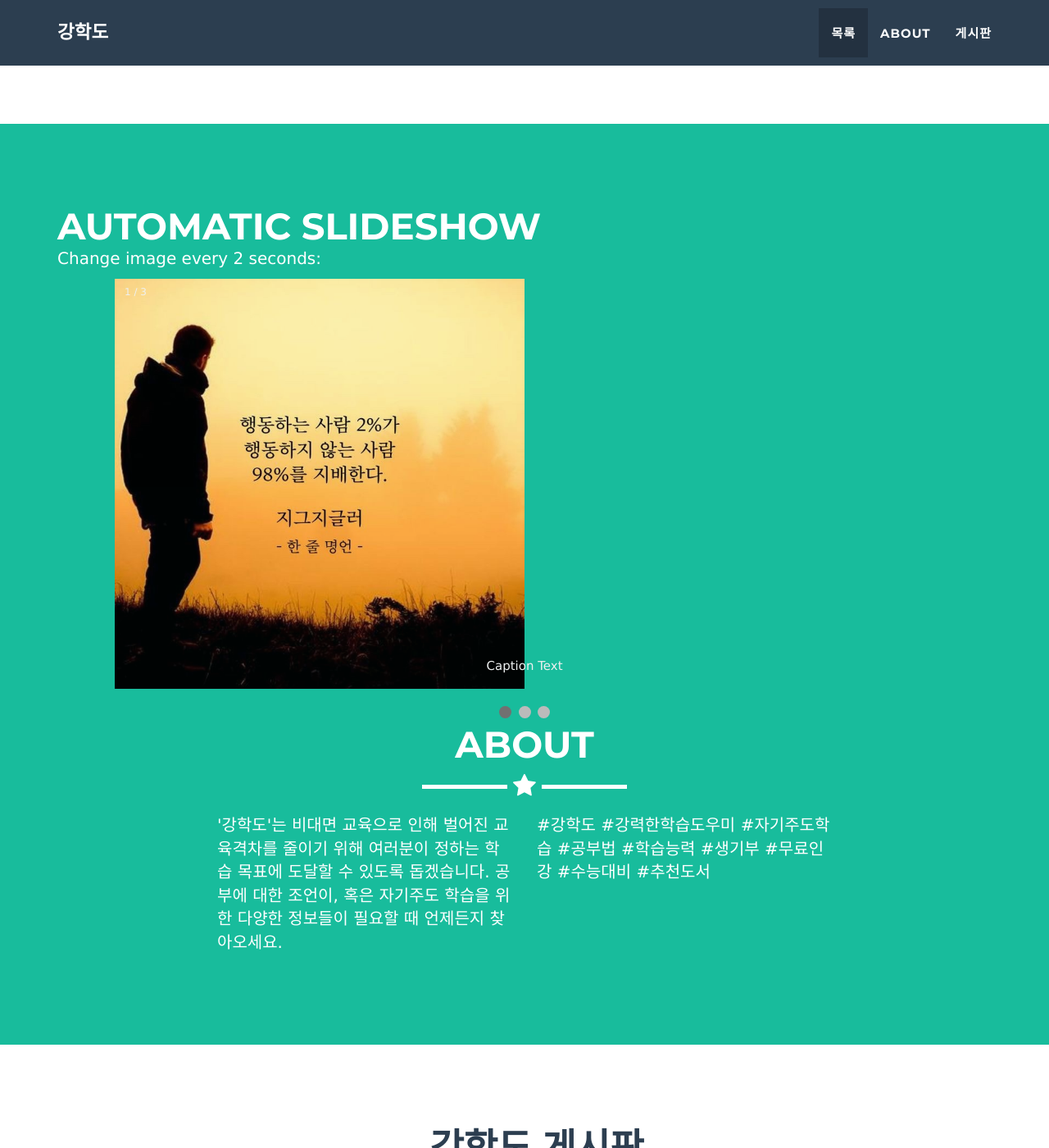
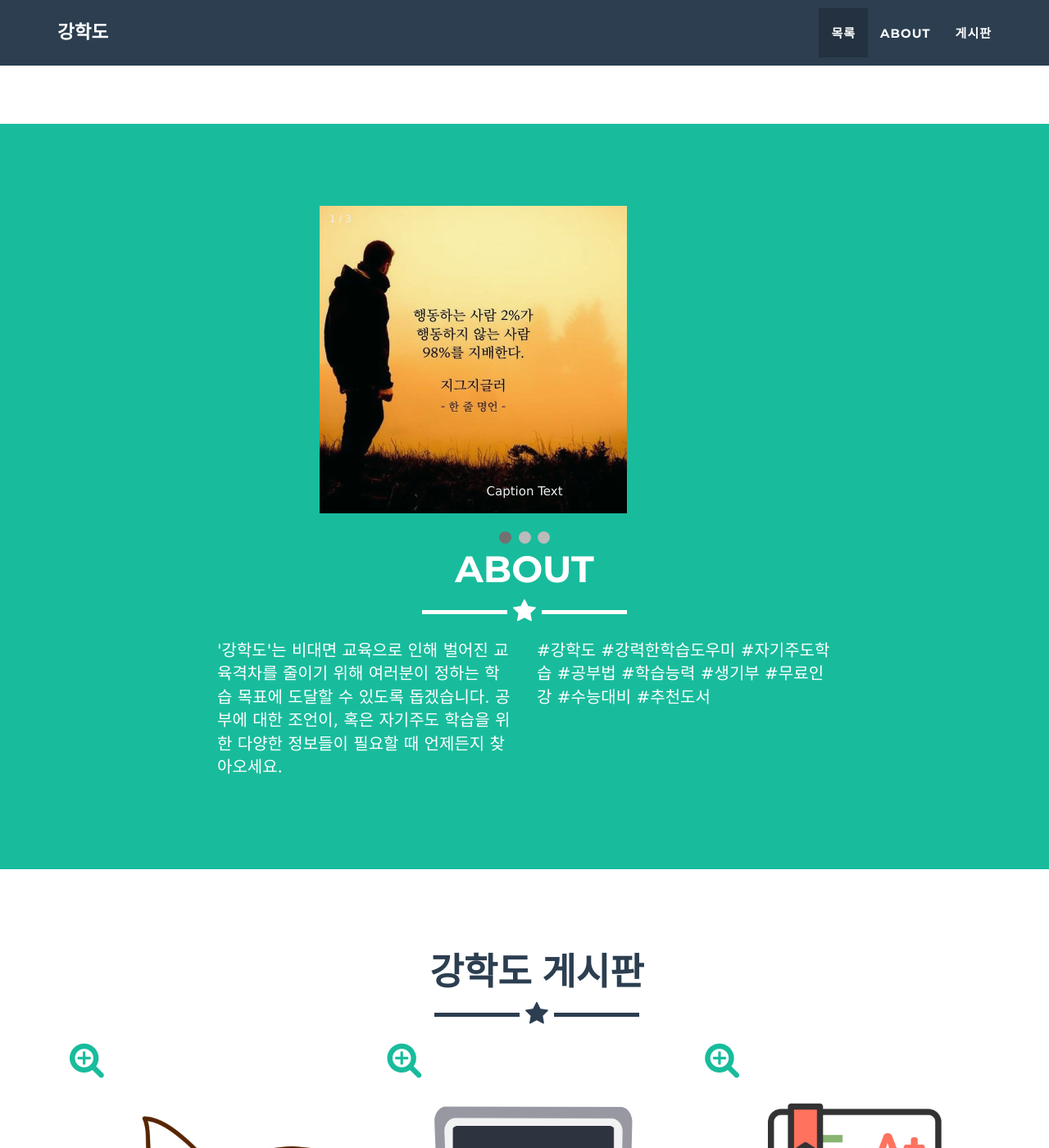
Before and after one commit to study-helper-liveclass/study_helper, a Jekyll site: the page built from _posts/2014-07-18-project-1.markdown, in a window 1280 px wide and 1400 px high, scrolled down 2374 px. Shown: the whole window at 82% size. Built offline with Jekyll 4.4.1, drawn with Linux system fonts in a browser that asks for light colours.

Commit message:
가운데로

```diff
--- a/_includes/about.html
+++ b/_includes/about.html
@@ -20,7 +20,7 @@
 
             /* Slideshow container */
             .slideshow-container {
-                max-width: 1000px;
+                max-width: 500px;
                 position: relative;
                 margin: auto;
             }
@@ -95,22 +95,20 @@
                 }
             }
         </style>
-        <h2>Automatic Slideshow</h2>
-        <p>Change image every 2 seconds:</p>
         <div class="slideshow-container">
             <div class="mySlides fade">
                 <div class="numbertext">1 / 3</div>
-                <img src="img/a_1.jpg" style="width:50%">
+                <img src="img/a_1.jpg" style="width:75%">
                 <div class="text">Caption Text</div>
             </div>
             <div class="mySlides fade">
                 <div class="numbertext">2 / 3</div>
-                <img src="img/a_2.jpg" style="width:50%">
+                <img src="img/a_2.jpg" style="width:75%">
                 <div class="text">Caption Two</div>
             </div>
             <div class="mySlides fade">
                 <div class="numbertext">3 / 3</div>
-                <img src="img/a_3.jpg" style="width:50%">
+                <img src="img/a_3.jpg" style="width:75%">
                 <div class="text">Caption Three</div>
             </div>
         </div>
```
